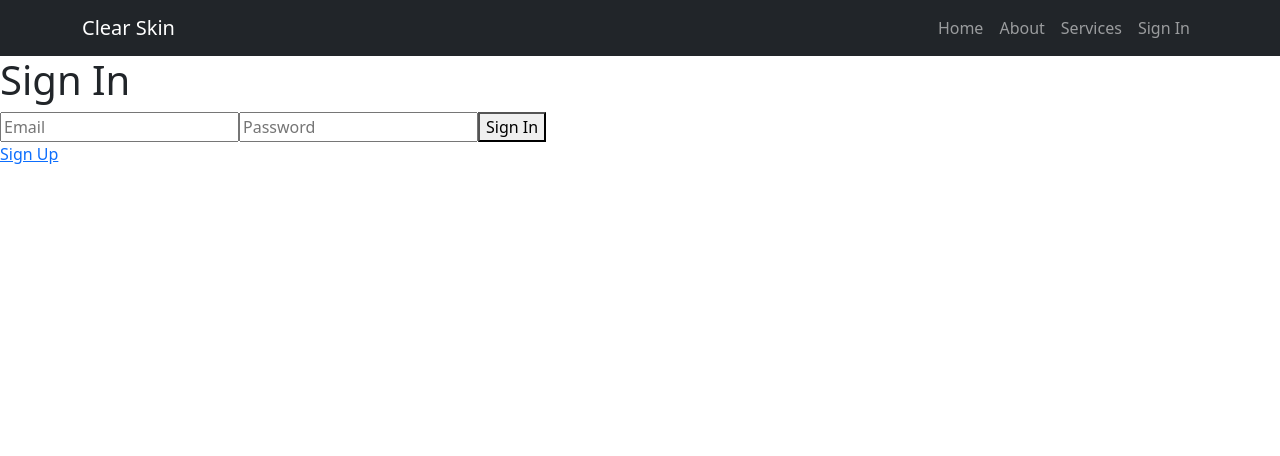
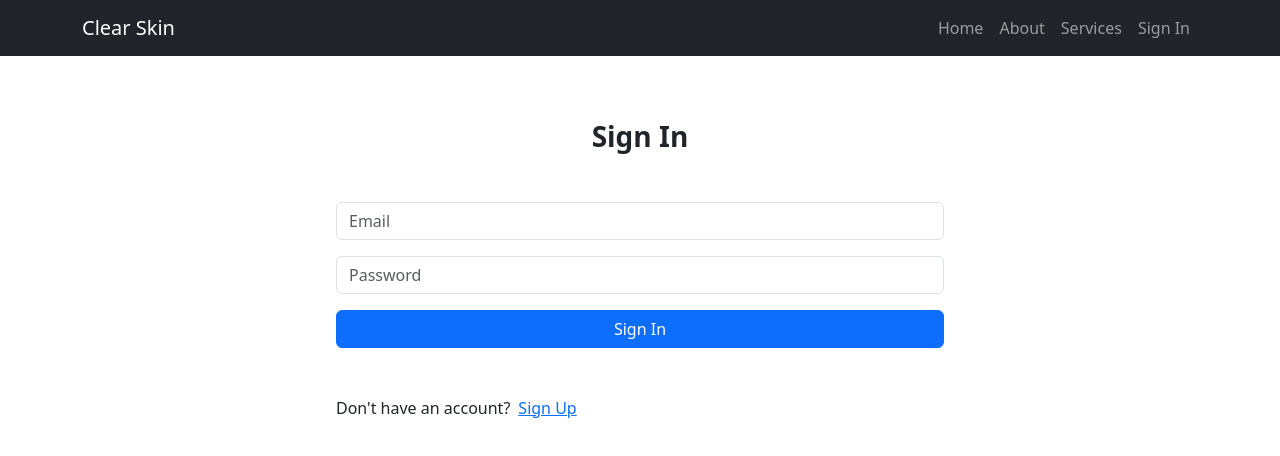
Before and after one commit to Edward1217/ClearSkin, a React (Vite) app in the folder ClearSkin/: page /sign-in in a window 1280 px wide. Shown: the top 456 px of the page. Built offline with nearby package versions, Linux system fonts and the light colour scheme.

Commit message:
finish logout

```diff
--- a/ClearSkin/src/components/Navbar.jsx
+++ b/ClearSkin/src/components/Navbar.jsx
@@ -1,24 +1,45 @@
 import React, { useContext } from 'react';
-import { Navbar, Container, Nav } from 'react-bootstrap';
-import { Link } from 'react-router-dom';
-import { UserContext } from '../context/UserContext.jsx'; // Import UserContext
+import { Navbar, Container, Nav, Dropdown } from 'react-bootstrap';
+import { Link, useNavigate } from 'react-router-dom';
+import { UserContext } from '../context/UserContext';
 
 const NavbarComponent = () => {
-    const { userName } = useContext(UserContext); // Get userName from context
+    const { userName, setUserName } = useContext(UserContext); // Get userName and setUserName from context
+    const navigate = useNavigate();
+
+    const handleLogout = () => {
+        // Clear user data from localStorage and context
+        localStorage.removeItem('token');
+        localStorage.removeItem('name');
+        setUserName(null);
+
+        // Redirect to home or sign-in page after logout
+        navigate('/sign-in');
+    };
 
     return (
         <Navbar sticky="top" bg="dark" variant="dark" expand="lg">
             <Container>
-                <Navbar.Brand href="/">Clear Skin</Navbar.Brand>
+                <Navbar.Brand as={Link} to="/">Clear Skin</Navbar.Brand>
                 <Navbar.Toggle aria-controls="basic-navbar-nav" />
                 <Navbar.Collapse id="basic-navbar-nav">
                     <Nav className="ms-auto">
                         <Nav.Link as={Link} to="/">Home</Nav.Link>
                         <Nav.Link as={Link} to="/about">About</Nav.Link>
                         <Nav.Link as={Link} to="/services">Services</Nav.Link>
-                        {/* Conditionally render user's name or SignIn */}
+
                         {userName ? (
-                            <Nav.Link as={Link} to="/profile">Welcome, {userName}</Nav.Link>
+                            <Dropdown alignRight>
+                                <Dropdown.Toggle variant="secondary" id="dropdown-basic">
+                                    Welcome, {userName}
+                                </Dropdown.Toggle>
+
+                                <Dropdown.Menu>
+                                    <Dropdown.Item as={Link} to="/profile">Profile</Dropdown.Item>
+                                    <Dropdown.Divider />
+                                    <Dropdown.Item onClick={handleLogout}>Logout</Dropdown.Item>
+                                </Dropdown.Menu>
+                            </Dropdown>
                         ) : (
                             <Nav.Link as={Link} to="/sign-in">Sign In</Nav.Link>
                         )}
--- a/ClearSkin/src/pages/Home.jsx
+++ b/ClearSkin/src/pages/Home.jsx
@@ -61,12 +61,6 @@ export default function Home() {
                             <p className="text-white">Fetching your city...</p>
                         )}
 
-                        {/* Conditionally render the user's name or SignIn button */}
-                        {userName ? (
-                            <p className="text-white">Welcome, {userName}!</p>
-                        ) : (
-                            <a href="/sign-in" className="btn btn-primary">Sign In</a>
-                        )}
                     </div>
 
                     <div className="col-lg-6 align-self-center text-center">
--- a/ClearSkin/src/pages/SignIn.jsx
+++ b/ClearSkin/src/pages/SignIn.jsx
@@ -1,6 +1,6 @@
 import React, { useState, useContext } from 'react';
 import { Link, useNavigate } from 'react-router-dom';
-import loginService from '../services/login'; // Assume you have a service to handle login requests
+import loginService from '../services/login';
 import { UserContext } from '../context/UserContext.jsx'; // Import UserContext
 
 const SignIn = () => {
@@ -20,7 +20,7 @@ const SignIn = () => {
     const handleSubmit = async (e) => {
         e.preventDefault();
         setLoading(true);
-        setError(null);
+        setError(null); // Reset error state
 
         try {
             const data = await loginService.login({ email: formData.email, password: formData.password });
@@ -45,29 +45,37 @@ const SignIn = () => {
     };
 
     return (
-        <div>
-            <h1>Sign In</h1>
-            <form onSubmit={handleSubmit}>
+        <div className="px-3 py-3 mx-auto w-50">
+            <h1 className="fs-3 fw-bold text-center my-5">Sign In</h1>
+            <form onSubmit={handleSubmit} className="d-flex flex-column gap-3">
                 <input
                     type="email"
+                    placeholder="Email"
+                    className="form-control"
                     id="email"
-                    placeholder="Email"
                     onChange={handleChange}
                     required
                 />
                 <input
                     type="password"
+                    placeholder="Password"
+                    className="form-control"
                     id="password"
-                    placeholder="Password"
                     onChange={handleChange}
                     required
                 />
-                <button type="submit" disabled={loading}>
+                <button
+                    disabled={loading}
+                    className="btn btn-primary"
+                >
                     {loading ? 'Loading...' : 'Sign In'}
                 </button>
             </form>
-            {error && <p>{error}</p>}
-            <Link to="/sign-up">Sign Up</Link>
+            {error && <p className="text-danger mt-5">{error}</p>}
+            <div className="d-flex gap-2 mt-5">
+                <p>Don't have an account?</p>
+                <Link to={'/sign-up'}><span className="text-primary">Sign Up</span></Link>
+            </div>
         </div>
     );
 };
--- /dev/null
+++ b/package.json
@@ -0,0 +1,6 @@
+{
+  "dependencies": {
+    "bootstrap": "^5.3.3",
+    "react-bootstrap": "^2.10.4"
+  }
+}
```
Also changed, not shown: 1 other file (tests, documents, lock files or other folders).
